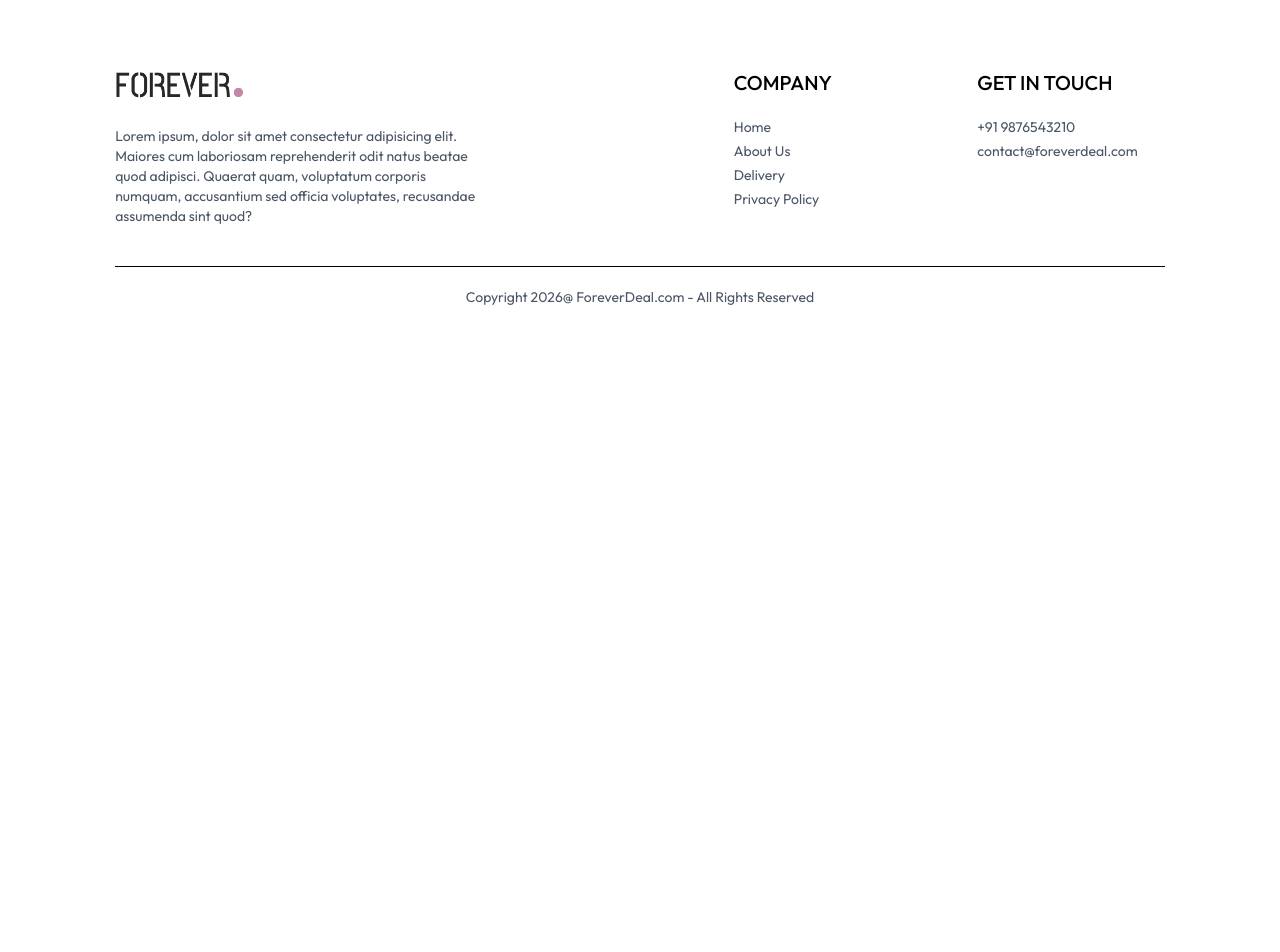
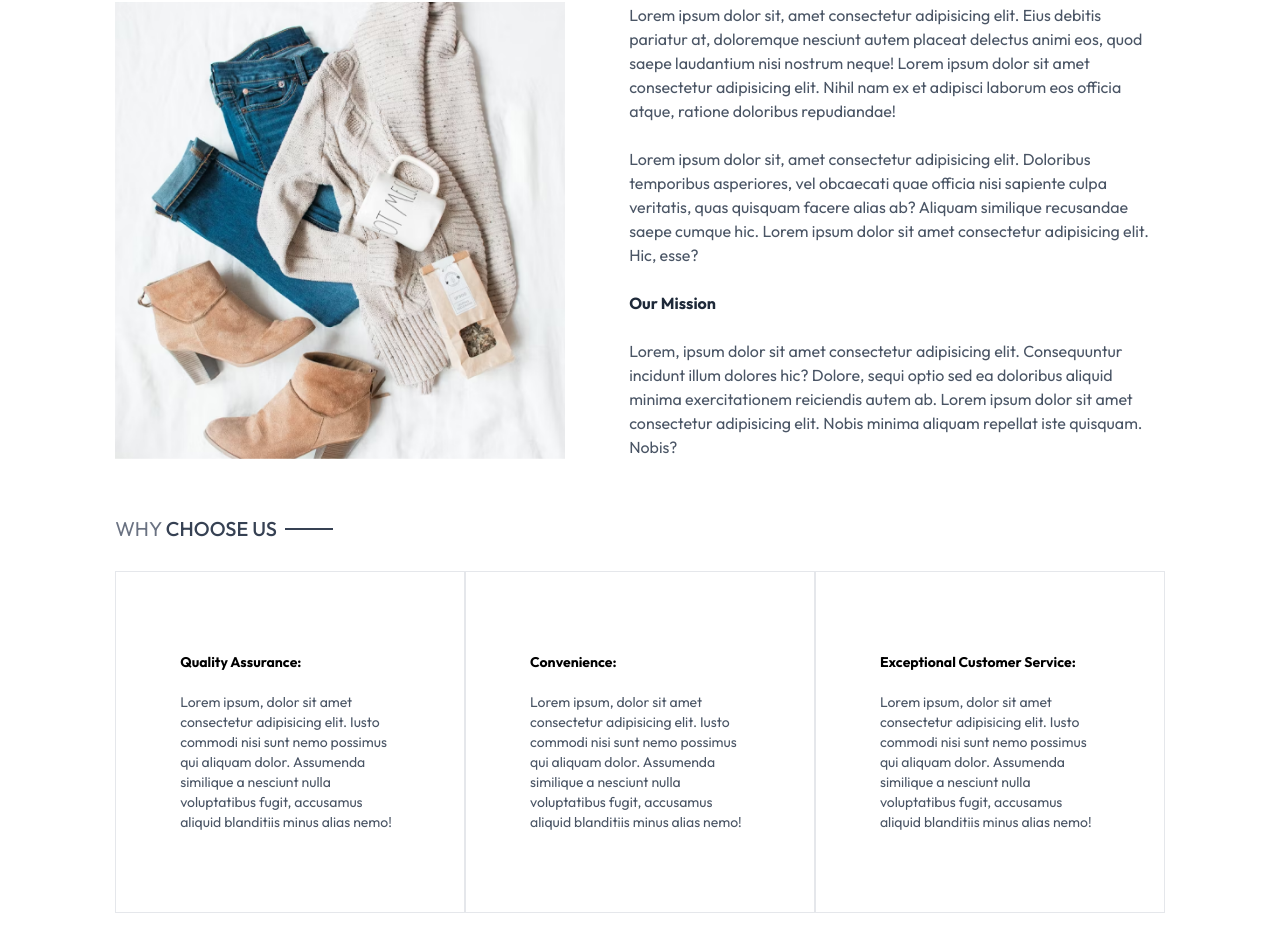
Before and after one commit to Aashish007-dev/E-Commerce-Application, a React (Vite) app in the folder frontend/: page /about in a window 1280 px wide. Shown: the part 196-1148 px from the top of the page. Before the commit the page ends 800 px from the top, so only its background shows below. Built offline with nearby package versions, Linux system fonts and the light colour scheme.

Commit message:
Complete About us page UI

```diff
--- a/frontend/src/pages/About.jsx
+++ b/frontend/src/pages/About.jsx
@@ -1,8 +1,47 @@
 import React from 'react'
+import Title from '../components/Title'
+import { assets } from '../assets/assets'
+import NewsletterBox from '../components/NewsletterBox'
 
 const About = () => {
   return (
-    <div>About</div>
+    <div>
+      <div className='text-2xl text-center pt-8 border-t'>
+        <Title text1={'ABOUT'} text2={'US'}/>
+      </div>
+
+      <div className='my-10 flex flex-col md:flex-row gap-16'>
+        <img src={assets.about_img} className='w-full md:max-w-[450px]' alt="" />
+        <div className='flex flex-col justify-center gap-6 md:w-2/4 text-gray-600'>
+          <p>Lorem ipsum dolor sit, amet consectetur adipisicing elit. Eius debitis pariatur at, doloremque nesciunt autem placeat delectus animi eos, quod saepe laudantium nisi nostrum neque! Lorem ipsum dolor sit amet consectetur adipisicing elit. Nihil nam ex et adipisci laborum eos officia atque, ratione doloribus repudiandae!</p>
+          <p>Lorem ipsum dolor sit, amet consectetur adipisicing elit. Doloribus temporibus asperiores, vel obcaecati quae officia nisi sapiente culpa veritatis, quas quisquam facere alias ab? Aliquam similique recusandae saepe cumque hic. Lorem ipsum dolor sit amet consectetur adipisicing elit. Hic, esse?</p>
+          <b className='text-gray-800'>Our Mission</b>
+          <p>Lorem, ipsum dolor sit amet consectetur adipisicing elit. Consequuntur incidunt illum dolores hic? Dolore, sequi optio sed ea doloribus aliquid minima exercitationem reiciendis autem ab. Lorem ipsum dolor sit amet consectetur adipisicing elit. Nobis minima aliquam repellat iste quisquam. Nobis?</p>
+        </div>
+      </div>
+
+      <div className='text-xl py-4'>
+        <Title text1={'WHY'} text2={'CHOOSE US'}/>
+      </div>
+
+      <div className='flex flex-col md:flex-row text-sm mb-20'>
+          <div className='border border-gray-200 px-10 md:px-16 py-8 sm:py-20 flex flex-col gap-5'>
+            <b>Quality Assurance:</b>
+            <p className='text-gray-600'>Lorem ipsum, dolor sit amet consectetur adipisicing elit. Iusto commodi nisi sunt nemo possimus qui aliquam dolor. Assumenda similique a nesciunt nulla voluptatibus fugit, accusamus aliquid blanditiis minus alias nemo!</p>
+          </div>
+
+          <div className='border border-gray-200 px-10 md:px-16 py-8 sm:py-20 flex flex-col gap-5'>
+            <b>Convenience:</b>
+            <p className='text-gray-600'>Lorem ipsum, dolor sit amet consectetur adipisicing elit. Iusto commodi nisi sunt nemo possimus qui aliquam dolor. Assumenda similique a nesciunt nulla voluptatibus fugit, accusamus aliquid blanditiis minus alias nemo!</p>
+          </div>
+
+          <div className='border border-gray-200 px-10 md:px-16 py-8 sm:py-20 flex flex-col gap-5'>
+            <b>Exceptional Customer Service:</b>
+            <p className='text-gray-600'>Lorem ipsum, dolor sit amet consectetur adipisicing elit. Iusto commodi nisi sunt nemo possimus qui aliquam dolor. Assumenda similique a nesciunt nulla voluptatibus fugit, accusamus aliquid blanditiis minus alias nemo!</p>
+          </div>
+      </div>
+      <NewsletterBox />
+    </div>
   )
 }
 
--- a/frontend/src/pages/Login.jsx
+++ b/frontend/src/pages/Login.jsx
@@ -8,10 +8,6 @@ const Login = () => {
     e.preventDefault();
 
   }
-
-
-
-
 
   return (
     <form onClick={onSubmitHandler} className='flex flex-col items-center w-[90%] sm:max-w-96 m-auto mt-14 gap-4  text-gray-800'>
```
